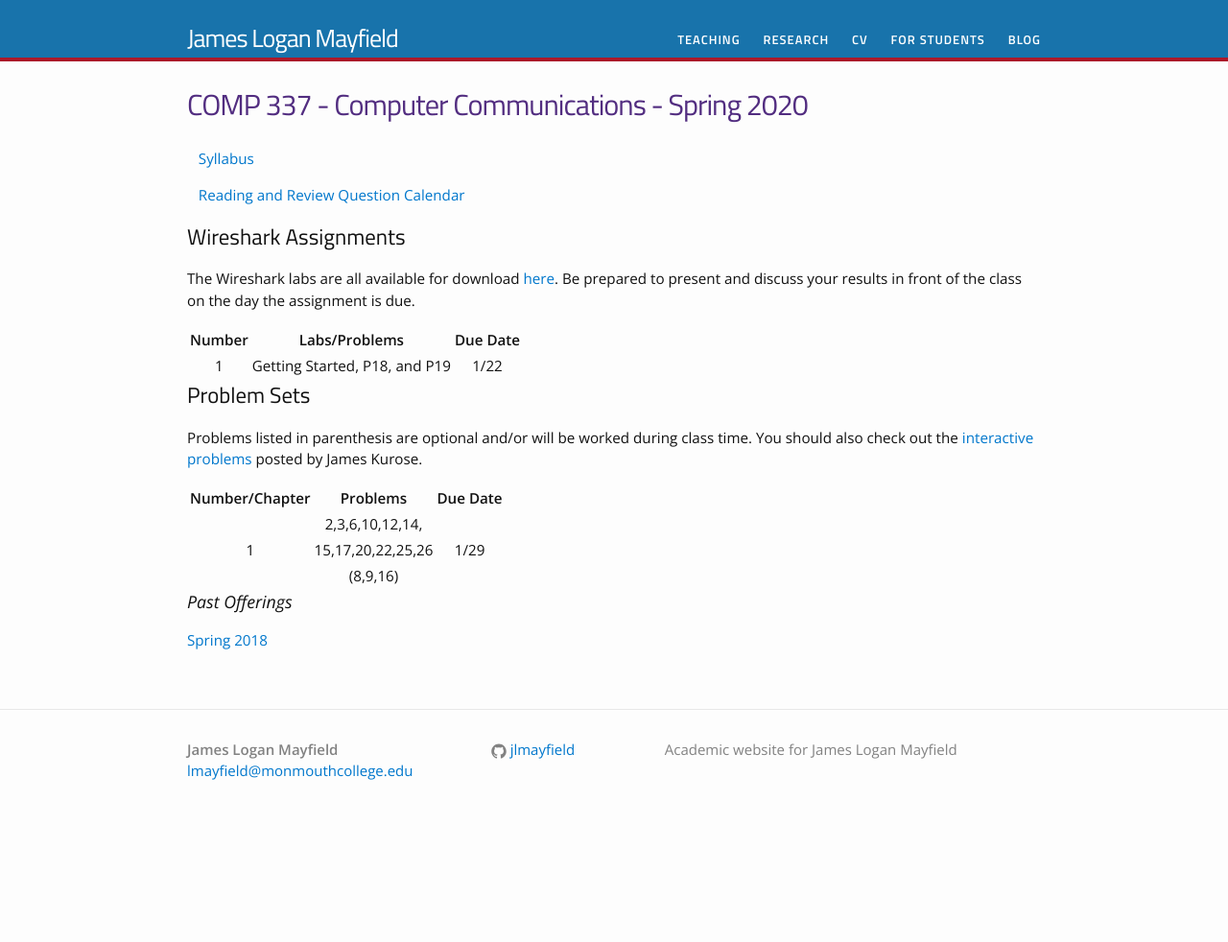
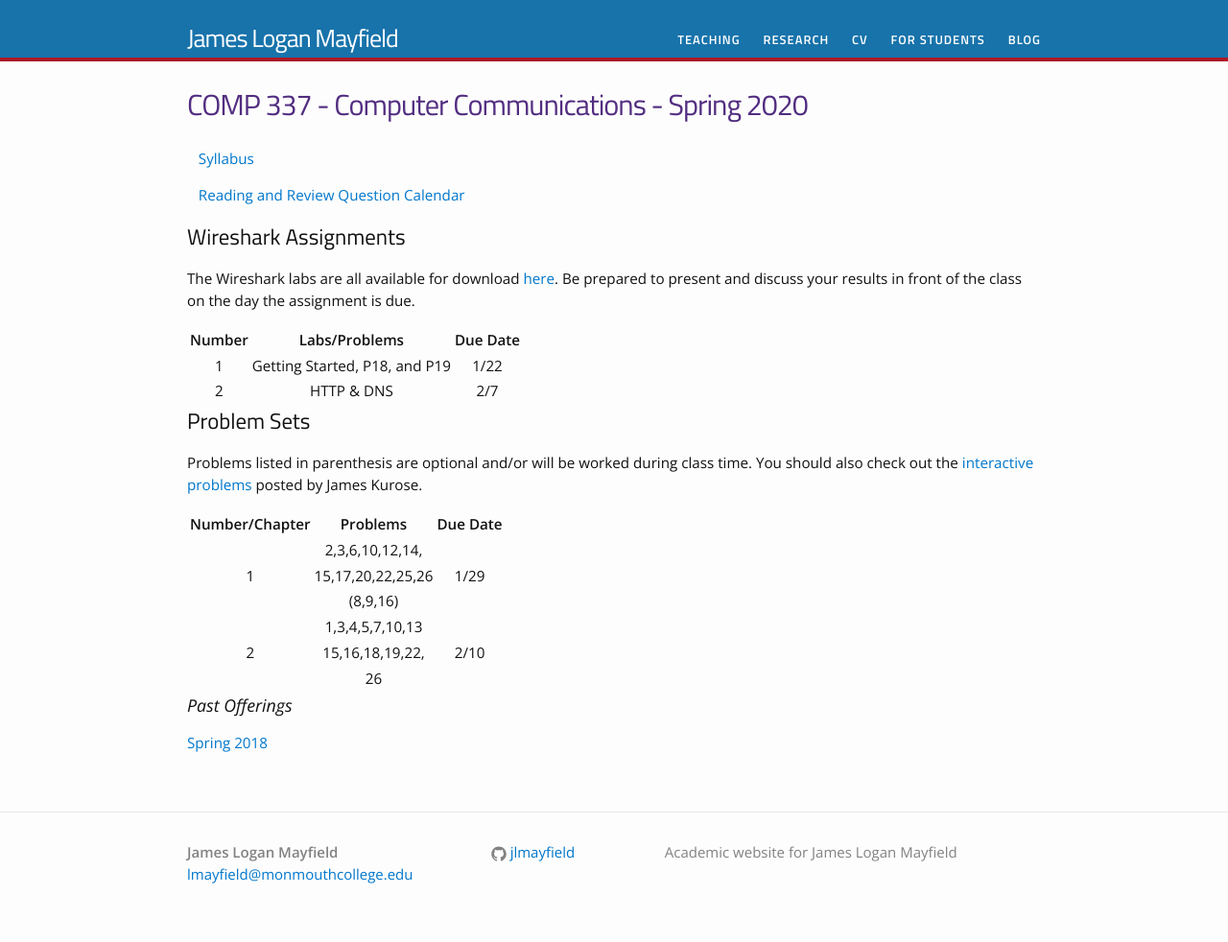
Before and after one commit to jlmayfield/jlmayfield.github.io, a Jekyll site: the page built from teaching/comp337.md, in a window 1280 px wide. Shown: the whole page at 96% size. Built offline with Jekyll 4.4.1, drawn with Linux system fonts in a browser that asks for light colours; before the commit the page ends 900 px from its top, so only the background shows below that.

Commit message:
sp20. c337. assignment updates.

```diff
--- a/teaching/comp337.md
+++ b/teaching/comp337.md
@@ -15,6 +15,7 @@ The Wireshark labs are all available for download [here](http://www-net.cs.umass
 | Number         | Labs/Problems     | Due Date |
 |:--------------:|:-----------------:|:--------:|
 |   1            |  Getting Started, P18, and P19 |  1/22      |
+|   2            | HTTP & DNS       |  2/7     |
 
 ## Problem Sets
 
@@ -25,6 +26,9 @@ Problems listed in parenthesis are optional and/or will be worked during class t
 |                | 2,3,6,10,12,14,   |          |
 |     1          | 15,17,20,22,25,26 |   1/29   |
 |                | (8,9,16)          |          |
+|                | 1,3,4,5,7,10,13   |          |
+|     2          | 15,16,18,19,22,   |   2/10   |
+|                | 26                |          |
 
 
 
```
